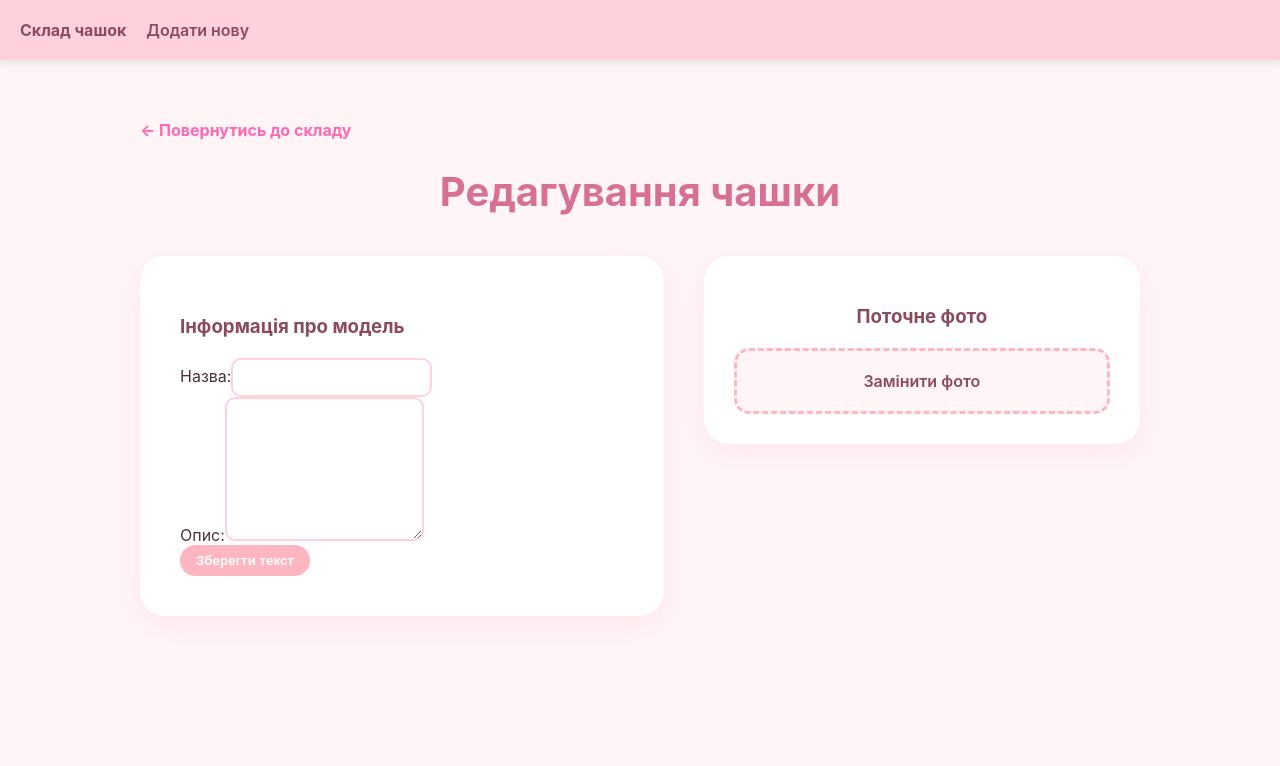
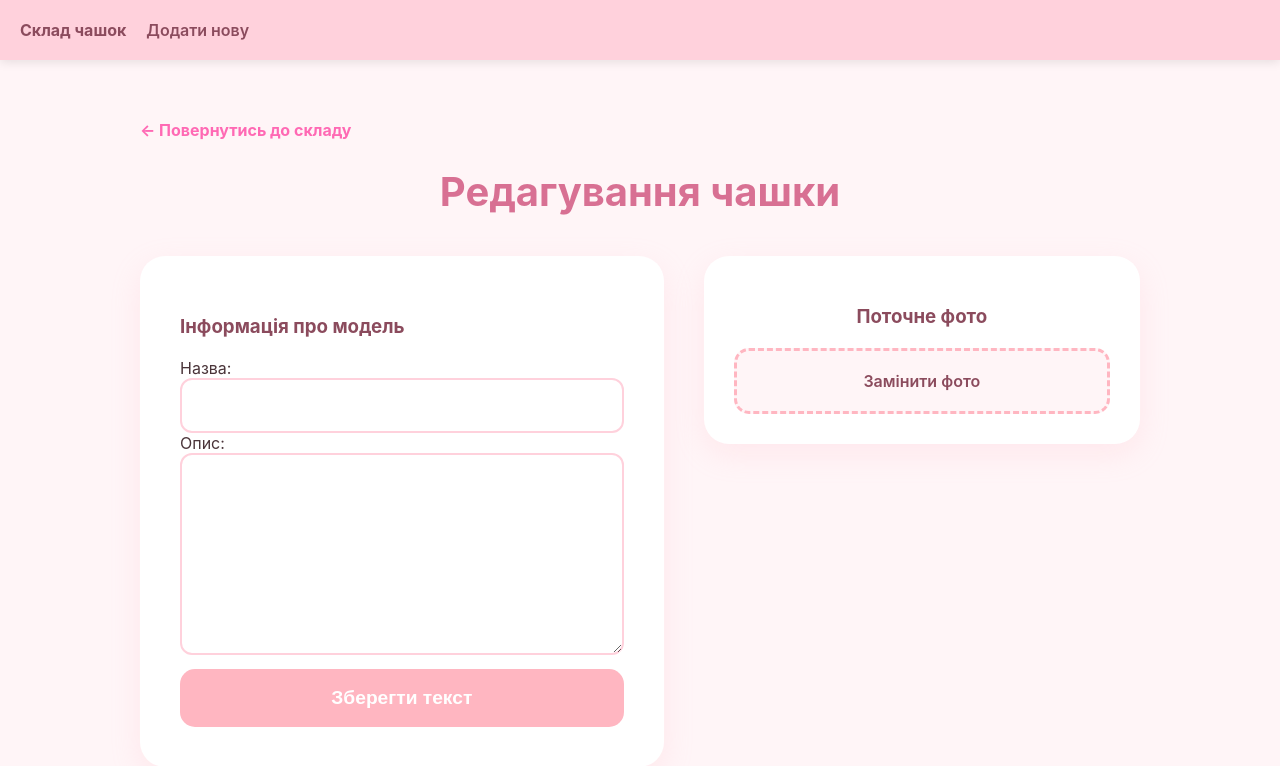
Before and after one commit to olesia-oksana-borutsa/lweb_7, a React (Vite) app: page /admin/edit/1 in a window 1280 px wide. Shown: the top 766 px of the page. Built offline with nearby package versions, Linux system fonts and the light colour scheme; no server answers; the HTML template or start-up script is replaced by a standard one.

Commit message:
last one

```diff
--- a/my-cache/inventory.json
+++ b/my-cache/inventory.json
@@ -1,7 +1,7 @@
 [
   {
     "id": "1763317825588",
-    "name": "Hello Kitty  mug",
+    "name": "Hello Kitty ",
     "description": "A large ceramic mug sculpted to look like Hello Kitty. Features her iconic face with a pink bow and a matching pink dress.",
     "photo": "1763317825575.jpg"
   },
--- a/src/pages/AdminForm.css
+++ b/src/pages/AdminForm.css
@@ -123,3 +123,36 @@
   box-shadow: 0 10px 30px rgba(255, 182, 193, 0.2);
   text-align: left;
 }
+
+
+
+.admin-input,
+.admin-textarea {
+  width: 100%;
+  box-sizing: border-box;
+  padding: 15px;
+  border-radius: 12px;
+  border: 2px solid #ffd1dc;
+  font-size: 1.1rem;
+  font-family: inherit;
+  background-color: #fff;
+}
+
+.admin-textarea {
+  min-height: 200px;
+  resize: vertical;
+}
+
+
+.btn-submit {
+  width: 100%;
+  background: #ffb6c1;
+  color: white;
+  border: none;
+  padding: 18px;
+  border-radius: 15px;
+  cursor: pointer;
+  font-size: 1.2rem;
+  font-weight: bold;
+  margin-top: 10px;
+}
--- a/src/pages/AdminInventory.jsx
+++ b/src/pages/AdminInventory.jsx
@@ -1,11 +1,17 @@
 import { useEffect, useState } from 'react';
 import { inventoryApi } from '../services/inventoryApi';
 import InventoryTable from '../components/inventory/InventoryTable';
+import ConfirmModal from '../components/inventory/ConfirmModal';
 import './AdminInventory.css';
 
 const AdminInventory = () => {
   const [items, setItems] = useState([]);
   const [loading, setLoading] = useState(true);
+
+
+  const [isModalOpen, setIsModalOpen] = useState(false);
+  const [idToDelete, setIdToDelete] = useState(null);
+
 
   const fetchItems = async () => {
     try {
@@ -22,25 +28,45 @@ const AdminInventory = () => {
     fetchItems();
   }, []);
 
-  const handleDelete = async (id) => {
-    if (window.confirm("Ви впевнені, що хочете видалити цю чашку?")) {
-      try {
-        await inventoryApi.delete(id);
-        fetchItems();
-      } catch (err) {
-        alert("Не вдалося видалити");
-      }
+
+  const openDeleteModal = (id) => {
+    setIdToDelete(id);
+    setIsModalOpen(true);
+  };
+
+
+  const handleConfirmDelete = async () => {
+    try {
+      await inventoryApi.delete(idToDelete);
+      fetchItems();
+    } catch (err) {
+      alert("Не вдалося видалити");
+    } finally {
+      setIsModalOpen(false);
+      setIdToDelete(null);
     }
   };
 
   return (
     <div className="admin-inventory-container fade-in">
       <h1 className="admin-inventory-title">Склад чашок</h1>
+
       {loading ? (
         <p className="loading-text">Завантаження інвентарю... </p>
+      ) : items.length === 0 ? (
+        <p className="empty-state">На складі поки немає чашок. </p>
       ) : (
-        <InventoryTable items={items} onDelete={handleDelete} />
+
+        <InventoryTable items={items} onDelete={openDeleteModal} />
       )}
+
+
+      <ConfirmModal
+        isOpen={isModalOpen}
+        onClose={() => setIsModalOpen(false)}
+        onConfirm={handleConfirmDelete}
+        title="Ви впевнені, що хочете видалити цю чашку?"
+      />
     </div>
   );
 };
--- a/src/pages/AdminInventoryCreate.jsx
+++ b/src/pages/AdminInventoryCreate.jsx
@@ -1,7 +1,7 @@
 import { useNavigate, Link } from 'react-router-dom';
 import { inventoryApi } from '../services/inventoryApi';
 import InventoryForm from '../components/inventory/InventoryForm';
-import './AdminForm.css'; // Підключаємо наш CSS
+import './AdminForm.css';
 
 const AdminInventoryCreate = () => {
   const navigate = useNavigate();
@@ -16,6 +16,7 @@ const AdminInventoryCreate = () => {
       alert("Не вдалося додати чашку. Перевірте дані.");
     }
   };
+
 
   return (
     <div className="admin-form-container">
--- a/src/pages/AdminInventoryDetails.jsx
+++ b/src/pages/AdminInventoryDetails.jsx
@@ -1,6 +1,7 @@
 import { useEffect, useState } from 'react';
 import { useParams, Link } from 'react-router-dom';
 import { inventoryApi } from '../services/inventoryApi';
+import InventoryDetails from '../components/inventory/InventoryDetails'; // 1. Імпортуємо компонент
 import './AdminInventoryDetails.css';
 
 const AdminInventoryDetails = () => {
@@ -21,18 +22,9 @@ const AdminInventoryDetails = () => {
         ← Повернутись до складу
       </Link>
 
-      <h1 className="details-header">{item.name}</h1>
-      <p className="details-text">{item.description}</p>
 
-      {item.photo_url && (
-        <div className="details-image-wrapper">
-          <img
-            src={`http://localhost:3000${item.photo_url}`}
-            alt={item.name}
-            className="details-full-image"
-          />
-        </div>
-      )}
+      <InventoryDetails item={item} />
+
     </div>
   );
 };
--- a/src/services/inventoryApi.js
+++ b/src/services/inventoryApi.js
@@ -2,7 +2,7 @@ import axios from 'axios';
 
 const API = axios.create({ baseURL: 'http://localhost:3000' });
 
-// ОСЬ ТУТ має бути слово export
+
 export const inventoryApi = {
   getAll: () => API.get('/inventory'),
   getOne: (id) => API.get(`/inventory/${id}`),
```
